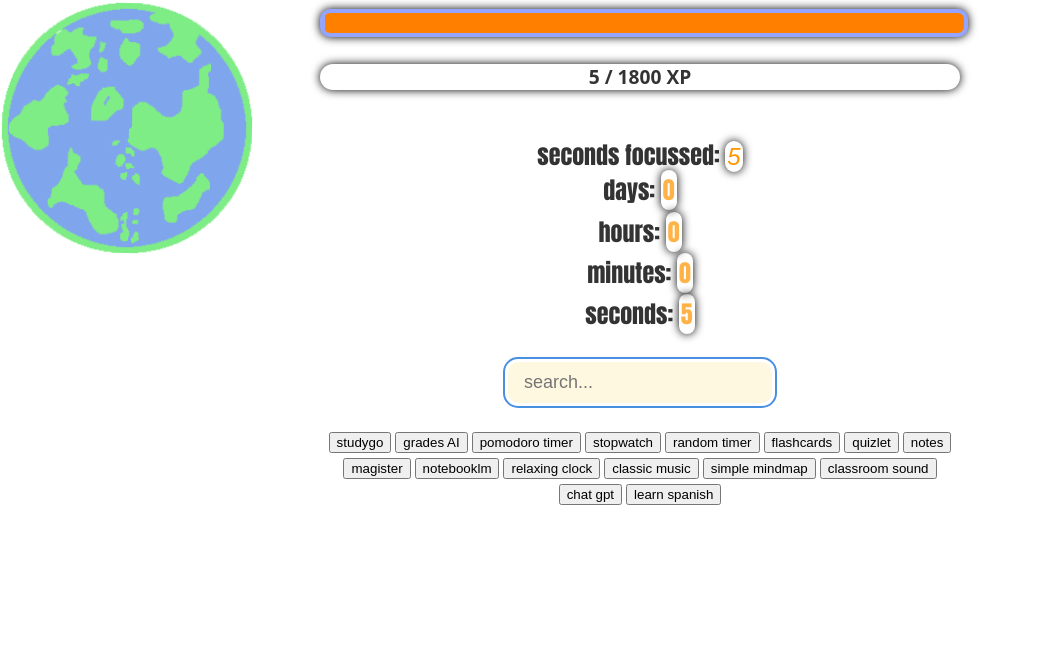
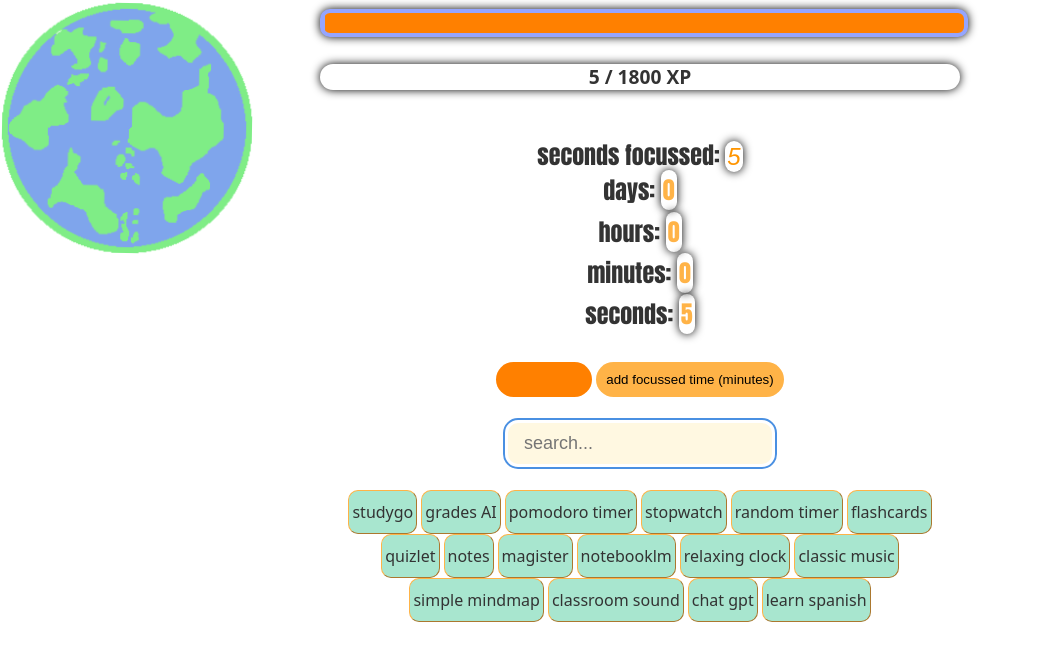
Before and after one commit to heegarthur/learn-space, a plain HTML site: page index.html in a window 1280 px wide. Shown: the part 47-708 px from the top of the page, without its empty margins (0-1037 px from the left). Drawn offline with Linux system fonts and the light colour scheme; a web font is replaced by a local one.

Commit message:
Update index.html

```diff
--- a/index.html
+++ b/index.html
@@ -33,37 +33,47 @@
         <div>hours: <span id="hours" class="showtimes"></span></div>
         <div>minutes: <span id="minutes" class="showtimes"></span></div>
         <div>seconds: <span id="seconds" class="showtimes"></span></div>
-    </div>
-    <br><input type="text" id="searchInput" placeholder="search..." onkeyup="search()"><br><br>
+    </div><br>
+    <input id="input-number" aria-label="time focussed" type="number" min="10" max="120">
+    <button id="input-number-button" onclick="addTime()">add focussed time (minutes)
+        <span id="timeAlert">time must me between 120 and 10 minutes</span>
+    </button>
+    <br><br><input type="text" id="searchInput" placeholder="search..." onkeyup="search()"><br><br>
     <div id="track">
         <img id="runner" src="earth.png" alt="runner">
     </div>
-    <button class="studygo wrts study go" onclick="openurl('https://studygo.com')">studygo</button>
-    <button class="github grades ai gradesai" onclick="openurl('https://heegarthur.github.io/gradesAI/')">grades
+    <button class="button" class="studygo wrts study go" onclick="openurl('https://studygo.com')">studygo</button>
+    <button class="button" class="github grades ai gradesai"
+        onclick="openurl('https://heegarthur.github.io/gradesAI/')">grades
         AI</button>
-    <button class="pomodoro timer pomodorotimer" onclick="openurl('https://pomofocus.io/')">pomodoro timer</button>
-    <button class="coco cocotimer timer stopwatch"
+    <button class="button" class="pomodoro timer pomodorotimer" onclick="openurl('https://pomofocus.io/')">pomodoro
+        timer</button>
+    <button class="button" class="coco cocotimer timer stopwatch"
         onclick="openurl('https://cocotimer.com/stopwatch')">stopwatch</button>
-    <button class="randomtimer random timer github quest"
+    <button class="button" class="randomtimer random timer github quest"
         onclick="openurl('https://heegarthur.github.io/ivoarthur/smallwebsites//random_timer/randomtime.html')">random
         timer</button>
-    <button class="flashcard flashcards remnote" onclick="openurl('https://www.remnote.com/')">flashcards</button>
-    <button class="quizlet quiz" onclick="openurl('https://quizlet.com/nl')">quizlet</button>
-    <button class="studocu note notes" onclick="openurl('https://www.studocu.com/en-us/home')">notes</button>
-    <button class="magister schedule" onclick="openurl('https://magister.nl')">magister</button>
-    <button class="notebook note notes ai notebooklm lm"
+    <button class="button" class="flashcard flashcards remnote"
+        onclick="openurl('https://www.remnote.com/')">flashcards</button>
+    <button class="button" class="quizlet quiz" onclick="openurl('https://quizlet.com/nl')">quizlet</button>
+    <button class="button" class="studocu note notes"
+        onclick="openurl('https://www.studocu.com/en-us/home')">notes</button>
+    <button class="button" class="magister schedule" onclick="openurl('https://magister.nl')">magister</button>
+    <button class="button" class="notebook note notes ai notebooklm lm"
         onclick="openurl('https://notebooklm.google.com')">notebooklm</button>
-    <button class="clock time relaxingclock relaxing" onclick="openurl('https://www.relaxingclock.com/')">relaxing
+    <button class="button" class="clock time relaxingclock relaxing"
+        onclick="openurl('https://www.relaxingclock.com/')">relaxing
         clock</button>
-    <button class="classic music spotify playlist relaxing relax sound"
+    <button class="button" class="classic music spotify playlist relaxing relax sound"
         onclick="openurl('https://open.spotify.com/playlist/4MxPphYgkjR9C9PPFZ0aO1')">classic music</button>
-    <button class="mindmap mind map simplemindmap simple" onclick="openurl('https://simplemindmap.com/')">simple
+    <button class="button" class="mindmap mind map simplemindmap simple"
+        onclick="openurl('https://simplemindmap.com/')">simple
         mindmap</button>
-    <button class="study sound youtube studysound classroum"
+    <button class="button" class="study sound youtube studysound classroum"
         onclick="openurl('https://www.youtube.com/watch?v=ptDOgiwSzB8&pp=ygUac3R1ZHkgc291bmQgZXhhbSBjbGFzc3Jvb20%3D')">classroom
         sound</button>
-    <button class="chatgpt chat gpt ai" onclick="openurl('https://chatgpt.com/')">chat gpt</button>
-    <button class="learn spanish learn dict" onclick="openurl('https://www.spanishdict.com/learn')">learn
+    <button class="button" class="chatgpt chat gpt ai" onclick="openurl('https://chatgpt.com/')">chat gpt</button>
+    <button class="button" class="learn spanish learn dict" onclick="openurl('https://www.spanishdict.com/learn')">learn
         spanish</button>
 
     <script src="index.js"></script>
```
